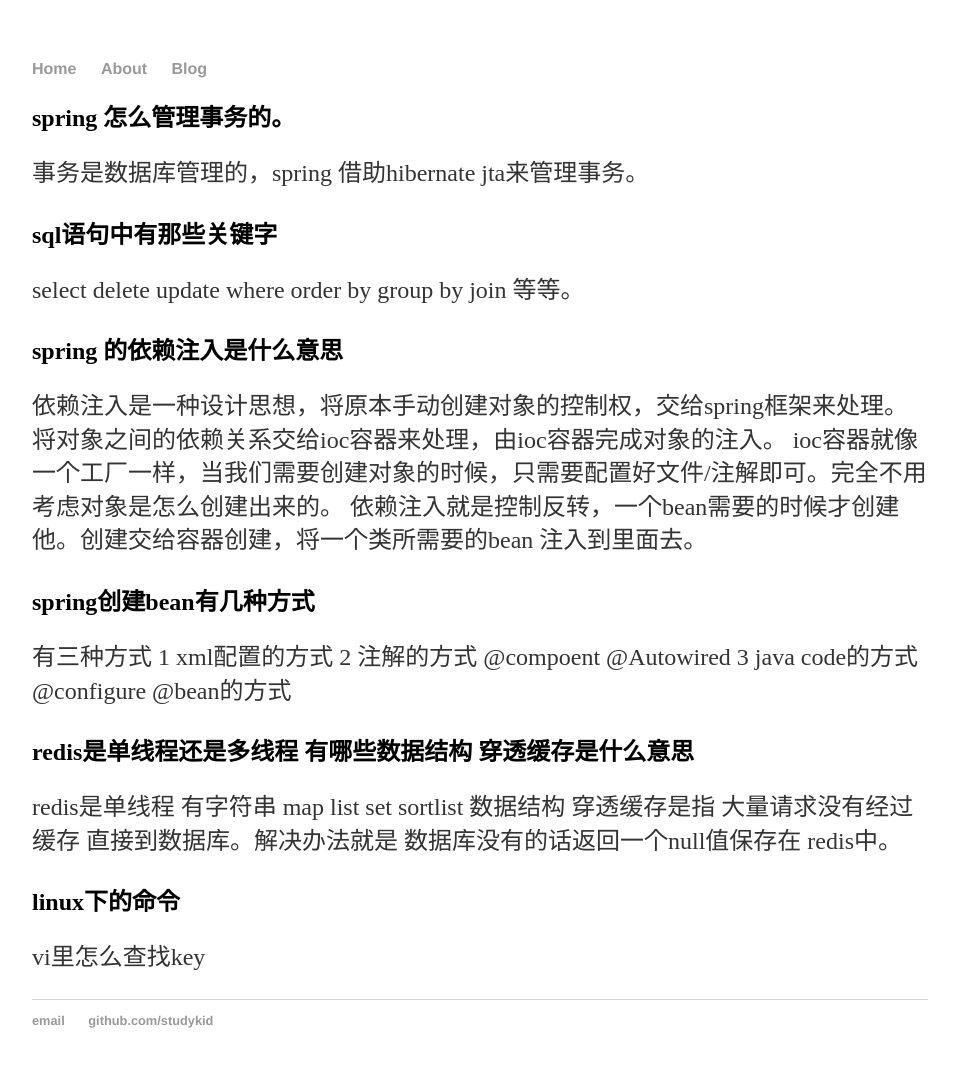
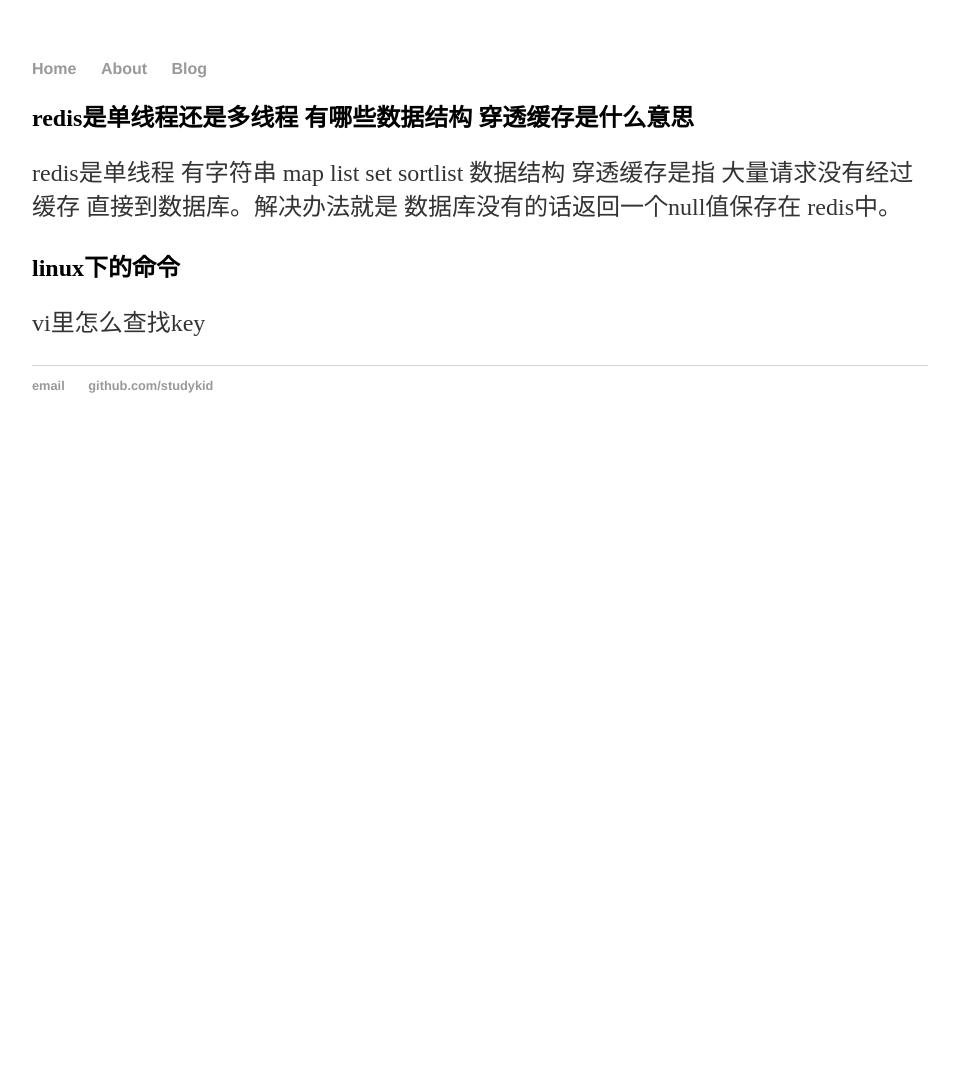
Before and after one commit to studykid/studykid.github.io, a Jekyll site: the page built from _posts/2020-03-08-问过的面试问题.md, in a window 1280 px wide. Shown: the whole page, without its empty margins (160-1119 px from the left). Built offline with Jekyll 4.4.1, drawn with Linux system fonts in a browser that asks for light colours; our own code applies the rules of GitHub Pages for plain Markdown files; after the commit the page ends 900 px from its top, so only the background shows below that.

Commit message:
Update 2020-03-08-问过的面试问题.md

```diff
--- a/_posts/2020-03-08-问过的面试问题.md
+++ b/_posts/2020-03-08-问过的面试问题.md
@@ -1,20 +1,4 @@
-## spring 怎么管理事务的。
-事务是数据库管理的，spring 借助hibernate jta来管理事务。
 
-## sql语句中有那些关键字
-select delete update where order by group by join 等等。
-
-
-## spring 的依赖注入是什么意思
-依赖注入是一种设计思想，将原本手动创建对象的控制权，交给spring框架来处理。将对象之间的依赖关系交给ioc容器来处理，由ioc容器完成对象的注入。
-ioc容器就像一个工厂一样，当我们需要创建对象的时候，只需要配置好文件/注解即可。完全不用考虑对象是怎么创建出来的。
-依赖注入就是控制反转，一个bean需要的时候才创建他。创建交给容器创建，将一个类所需要的bean 注入到里面去。
-
-## spring创建bean有几种方式
-有三种方式
-1 xml配置的方式
-2 注解的方式 @compoent @Autowired
-3 java code的方式 @configure @bean的方式
 
 
 ## redis是单线程还是多线程 有哪些数据结构 穿透缓存是什么意思
```
